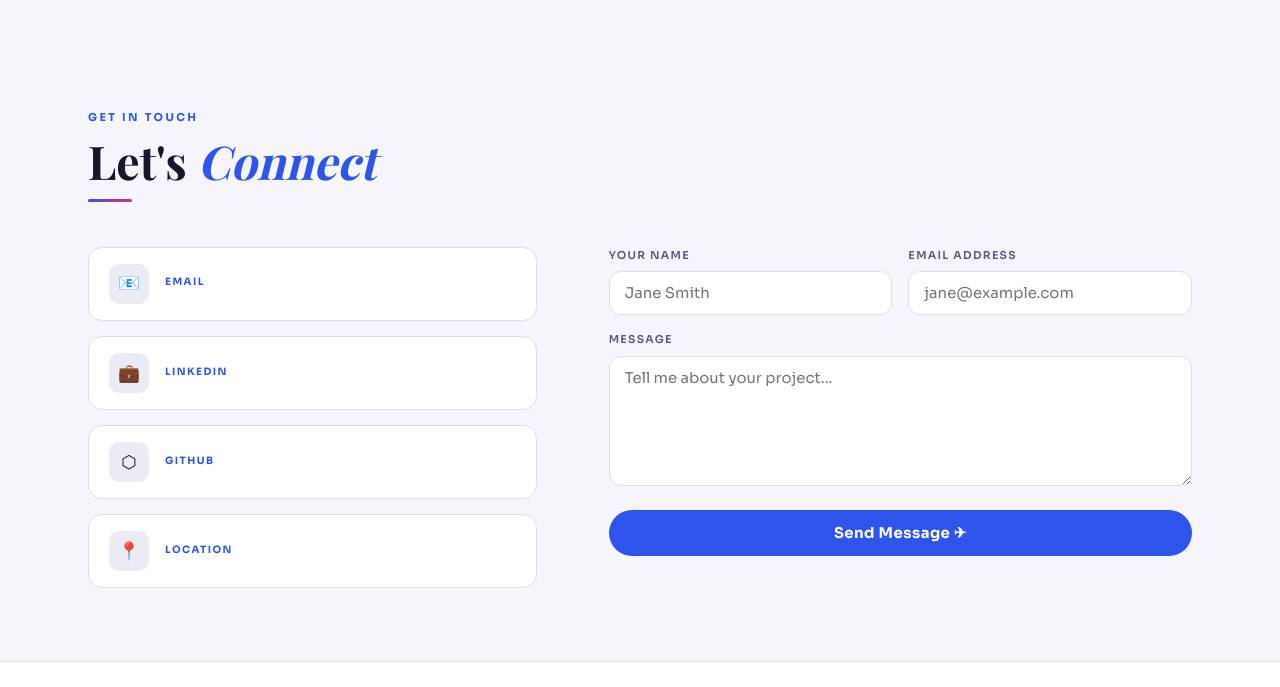
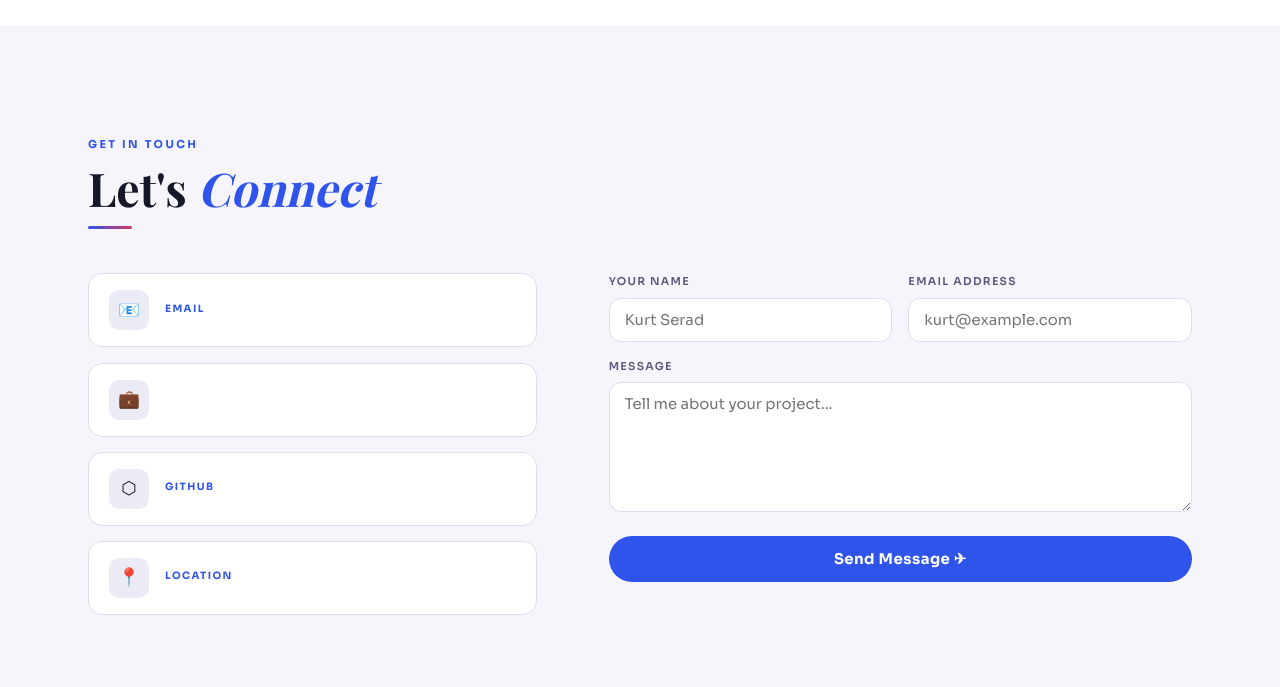
Before and after one commit to seraddranselkurt-debug/kurtdranselserad, a Django app: template portfolio/templates/portfolio/index.html in a window 1280 px wide. Shown: the part 2780-3467 px from the top of the page. Run offline with Django 5.2, Linux system fonts and the light colour scheme; the template is opened without the code that fills it, so the values that code supplies are empty; some web fonts are replaced.

Commit message:
Update portfolio content

```diff
--- a/portfolio/portfolio/views.py
+++ b/portfolio/portfolio/views.py
@@ -15,8 +15,7 @@ PORTFOLIO_DATA = {
 
     # ── Contact ───────────────────────────────────────────────────
     "email":      "seradkurtdransel@gmail.com",
-    "linkedIn":   "#",
-    "github":     "#",
+    "github":     "https://github.com/seraddranselkurt-debug/kurtdranselserad",
     "location":   "Pagatban, Bayawan, Negros Oriental",
 
     # ── About ─────────────────────────────────────────────────────
--- a/portfolio/templates/portfolio/index.html
+++ b/portfolio/templates/portfolio/index.html
@@ -55,7 +55,7 @@
     </div>
     <div class="hero-photo-col">
       <div class="hero-frame">
-        <!-- ✏️ Replace with your own photo: <img src="{% static 'images/profile.jpg' %}" ...> -->
+        <!-- : <img src="{% static 'kurt.jpeg' %}" ...> -->
         <img
           src="https://images.unsplash.com/photo-1607746882042-944635dfe10e?w=600&q=80"
           alt="{{ data.name }}"
@@ -96,8 +96,8 @@
       <div class="rule reveal d1"></div>
       <div class="about-grid">
         <div class="about-img-col reveal">
-          <div class="about-img-accent"></div>
-          <!-- ✏️ Replace with your secondary photo -->
+         < <div class="about-img-accent"></div>
+
           <img
             src="https://images.unsplash.com/photo-1571171637578-41bc2dd41cd2?w=600&q=80"
             alt="Working"
@@ -230,10 +230,7 @@
         </a>
         <a href="{{ data.linkedin }}" target="_blank" rel="noopener" class="ci-row">
           <div class="ci-icon">💼</div>
-          <div>
-            <p class="ci-label">LinkedIn</p>
-            <p class="ci-val">{{ data.linkedin|slice:"8:" }}</p>
-          </div>
+
         </a>
         <a href="{{ data.github }}" target="_blank" rel="noopener" class="ci-row">
           <div class="ci-icon">⬡</div>
@@ -257,11 +254,11 @@
         <div class="form-row-2">
           <div class="form-group">
             <label for="name">Your Name</label>
-            <input type="text" id="name" name="name" class="form-input" placeholder="Jane Smith" required/>
+            <input type="text" id="name" name="name" class="form-input" placeholder="Kurt Serad" required/>
           </div>
           <div class="form-group">
             <label for="email">Email Address</label>
-            <input type="email" id="email" name="email" class="form-input" placeholder="jane@example.com" required/>
+            <input type="email" id="email" name="email" class="form-input" placeholder="kurt@example.com" required/>
           </div>
         </div>
         <div class="form-group">
```
